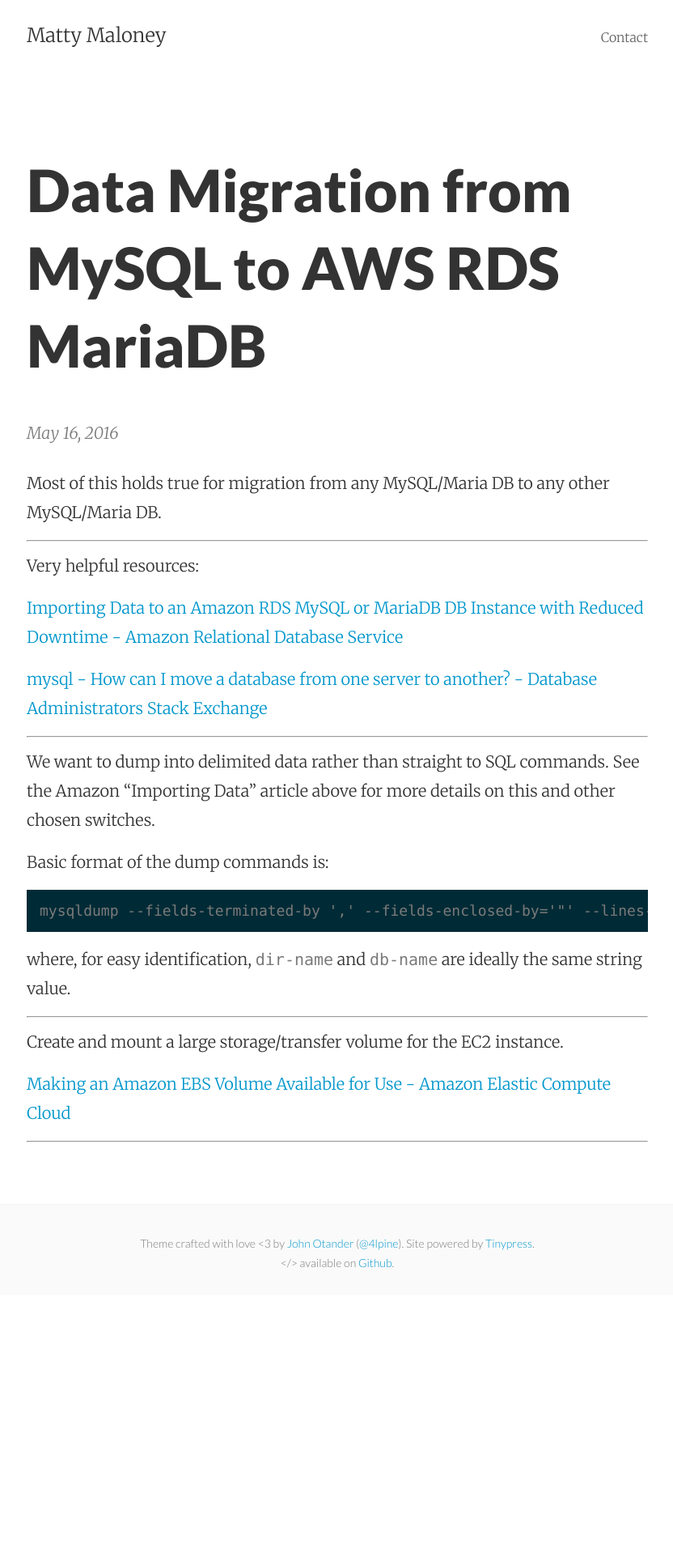
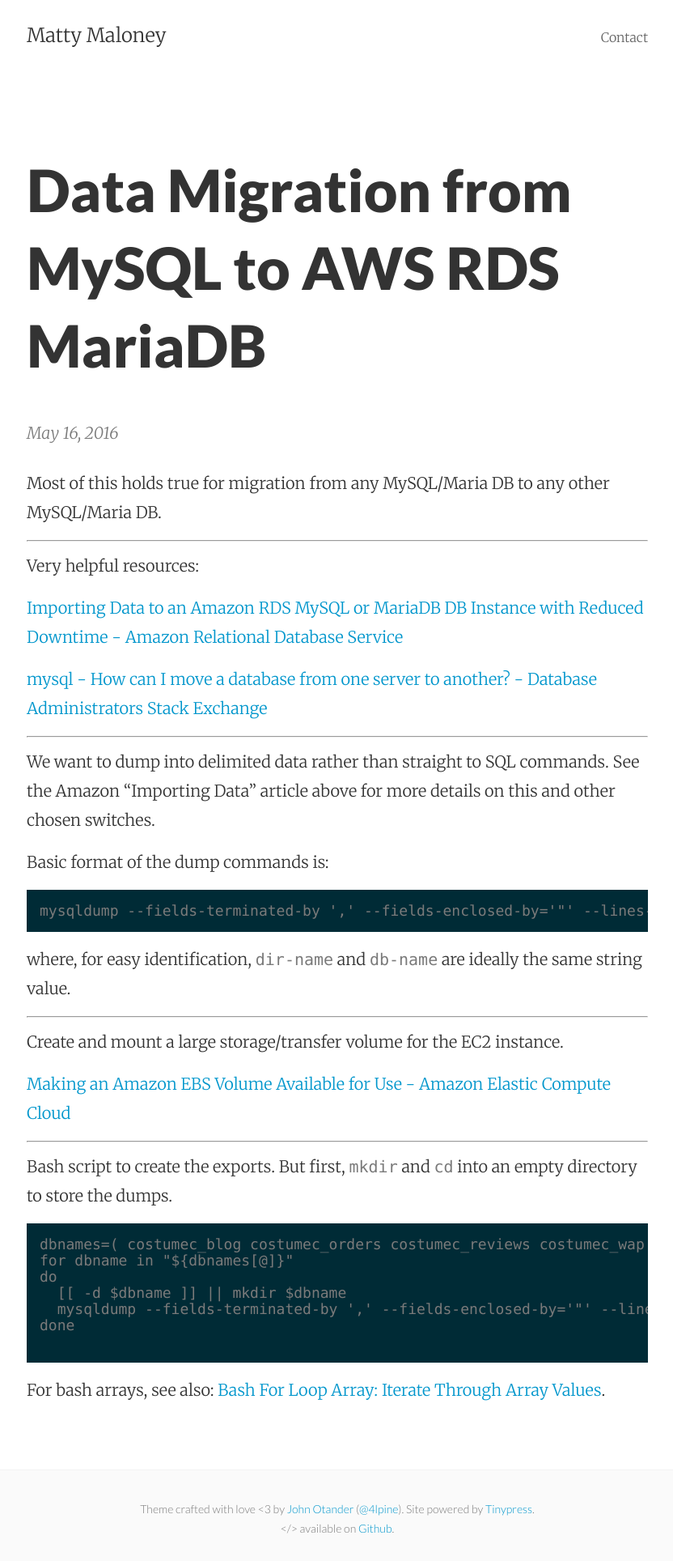
Before and after one commit to mattymaloney/mattymaloney.github.io, a Jekyll site: the page built from _posts/2016-05-16-migration-mysql-to-aws-rds.md, in a window 1280 px wide. Shown: the whole page at 81% size, without its empty margins (223-1055 px from the left). Built offline with Jekyll 4.4.1, drawn with Linux system fonts in a browser that asks for light colours; before the commit the page ends 1600 px from its top, so only the background shows below that.

Commit message:
Updated 2016-05-16-migration-mysql-to-aws-rds.md

````diff
--- a/_posts/2016-05-16-migration-mysql-to-aws-rds.md
+++ b/_posts/2016-05-16-migration-mysql-to-aws-rds.md
@@ -32,3 +32,17 @@
 [Making an Amazon EBS Volume Available for Use - Amazon Elastic Compute Cloud](http://docs.aws.amazon.com/AWSEC2/latest/UserGuide/ebs-using-volumes.html)
 
 ---
+
+Bash script to create the exports. But first, `mkdir` and `cd` into an empty directory to store the dumps.
+
+```
+dbnames=( costumec_blog costumec_orders costumec_reviews costumec_wap costumec_ccraze costumec_photos costumec_school costumec_wasatch ccraz_manny costumec_dev costumec_phplive costumec_search costumec_weblog )
+for dbname in "${dbnames[@]}"
+do
+  [[ -d $dbname ]] || mkdir $dbname
+  mysqldump --fields-terminated-by ',' --fields-enclosed-by='"' --lines-terminated-by 0x0d0a --single-transaction --order-by-primary --tab=$dbname $dbname
+done
+
+```
+
+For bash arrays, see also: [Bash For Loop Array: Iterate Through Array Values](http://www.cyberciti.biz/faq/bash-for-loop-array/).
````
